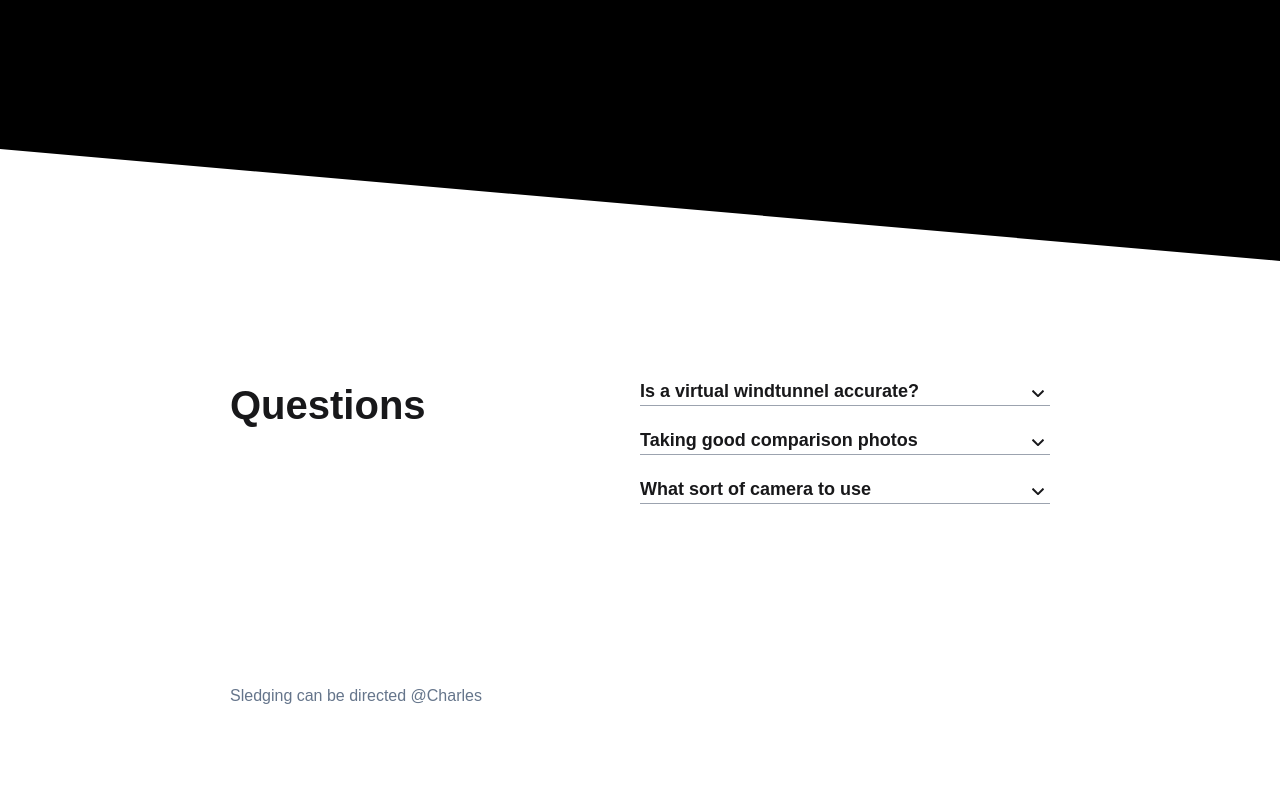
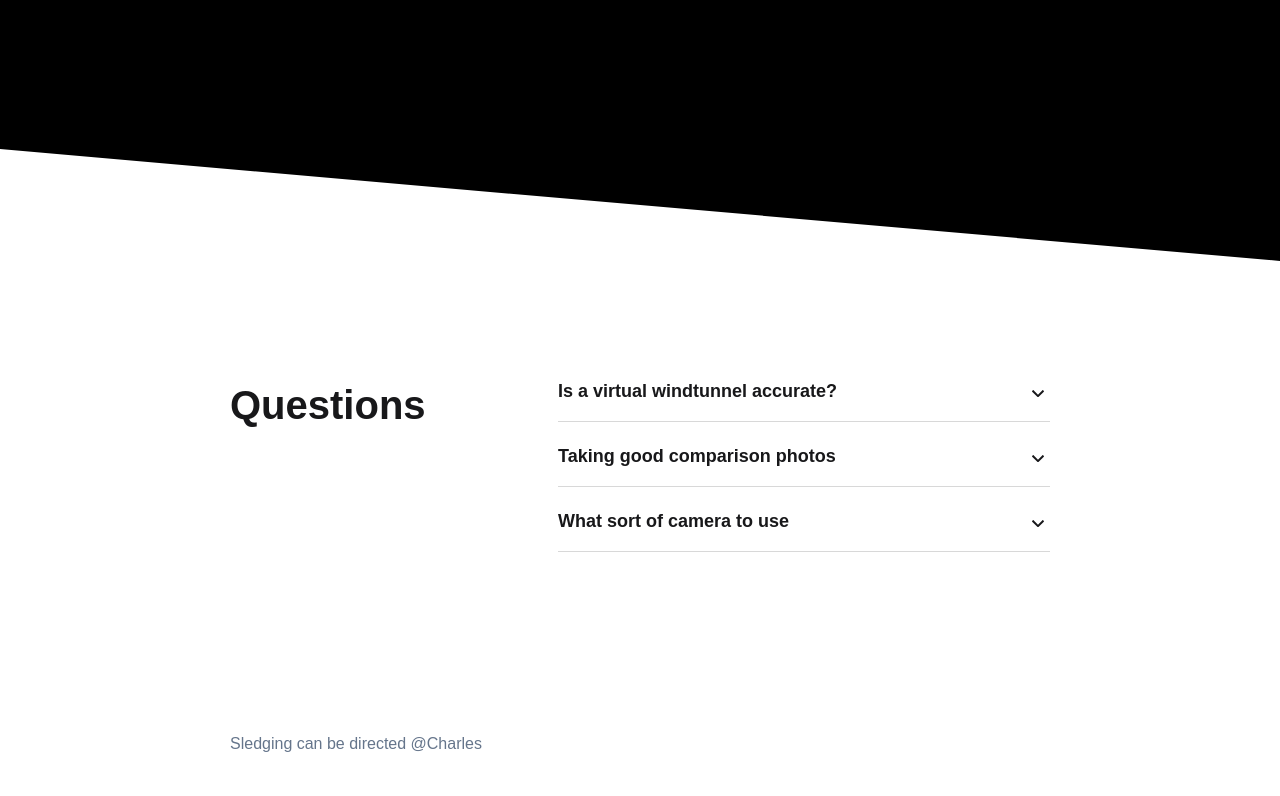
Before and after one commit to CharlesSmart/cantseeaero-landing-page, a plain HTML site: page index.html in a window 1280 px wide. Shown: the part 1414-2210 px from the top of the page. Before the commit the page ends 2162 px from the top, so only its background shows below. Drawn offline with nearby package versions, Linux system fonts and the light colour scheme; a script that the page names is missing.

Commit message:
Update to FAQs

```diff
--- a/css/cantseeaero.webflow.css
+++ b/css/cantseeaero.webflow.css
@@ -420,14 +420,16 @@ body {
 }
 
 .faq {
-  border-bottom: 1px solid var(--grey400);
+  border-bottom: 1px solid #d8d8d8;
   flex: 1;
   align-self: flex-start;
   max-width: 820px;
 }
 
 .faq-heading {
+  cursor: pointer;
   justify-content: space-between;
+  margin-bottom: 16px;
   display: flex;
 }
 
@@ -444,7 +446,7 @@ body {
 
 .faq-answer-text {
   color: var(--primary);
-  margin-top: 8px;
+  margin-top: 0;
   margin-bottom: 16px;
   font-size: 16px;
 }
@@ -452,16 +454,16 @@ body {
 .faq-header {
   grid-column-gap: 16px;
   grid-row-gap: 16px;
-  flex: 1;
+  flex: 0 40%;
   grid-template-rows: auto auto;
   grid-template-columns: 1fr 1fr;
   grid-auto-columns: 1fr;
   align-self: flex-start;
-  display: block;
+  display: flex;
 }
 
 .width-wrapper {
-  flex: auto;
+  flex: 0 auto;
   justify-content: flex-start;
   align-self: flex-start;
   max-width: 820px;
--- a/index.html
+++ b/index.html
@@ -1,4 +1,4 @@
-<!DOCTYPE html><!--  This site was created in Webflow. https://webflow.com  --><!--  Last Published: Wed Jan 29 2025 21:17:42 GMT+0000 (Coordinated Universal Time)  -->
+<!DOCTYPE html><!--  This site was created in Webflow. https://webflow.com  --><!--  Last Published: Wed Jan 29 2025 21:31:52 GMT+0000 (Coordinated Universal Time)  -->
 <html data-wf-page="677d92e15c2fa2bf1e595adf" data-wf-site="677d92e15c2fa2bf1e595ad6">
 <head>
   <meta charset="utf-8">
```
